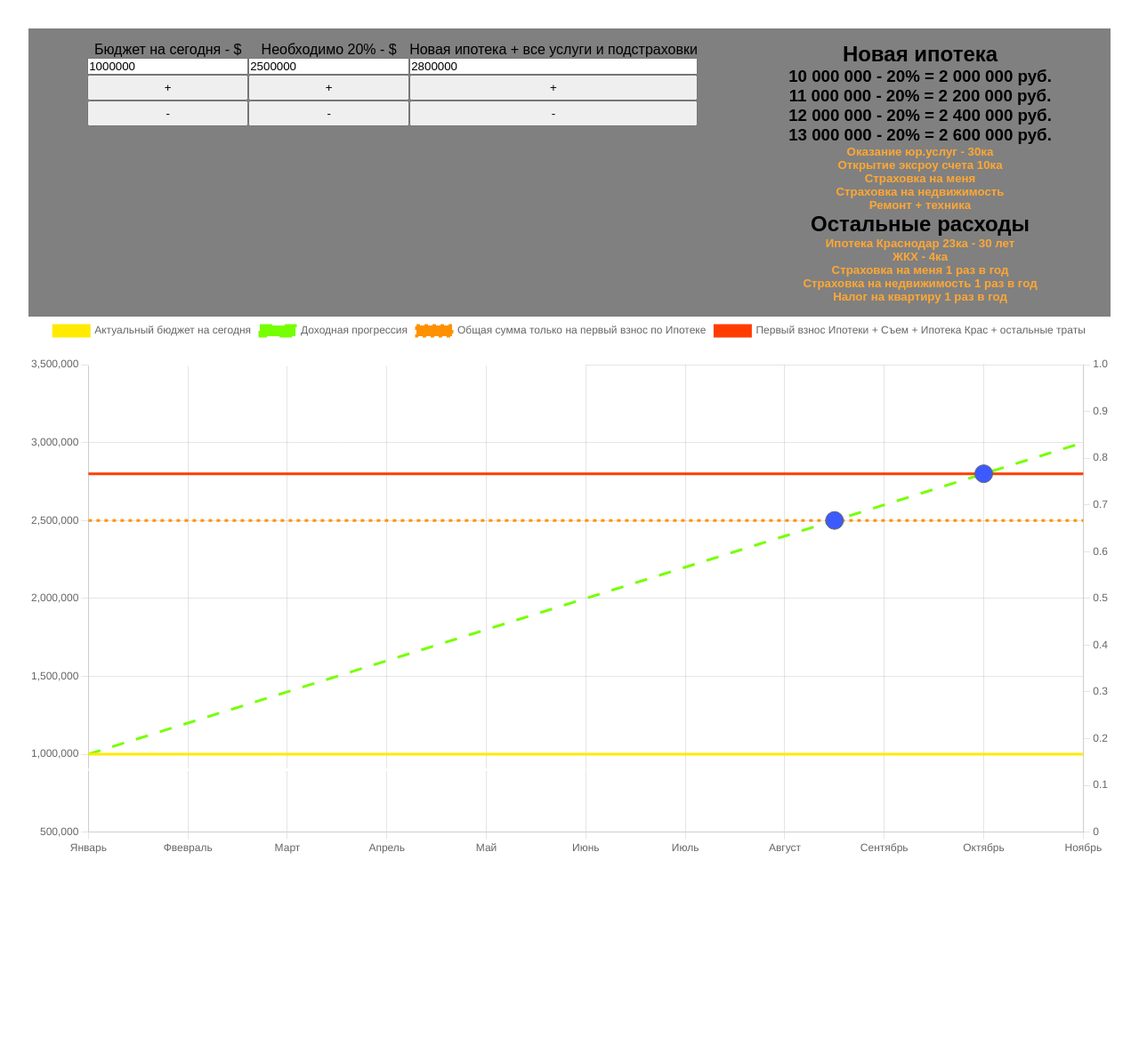
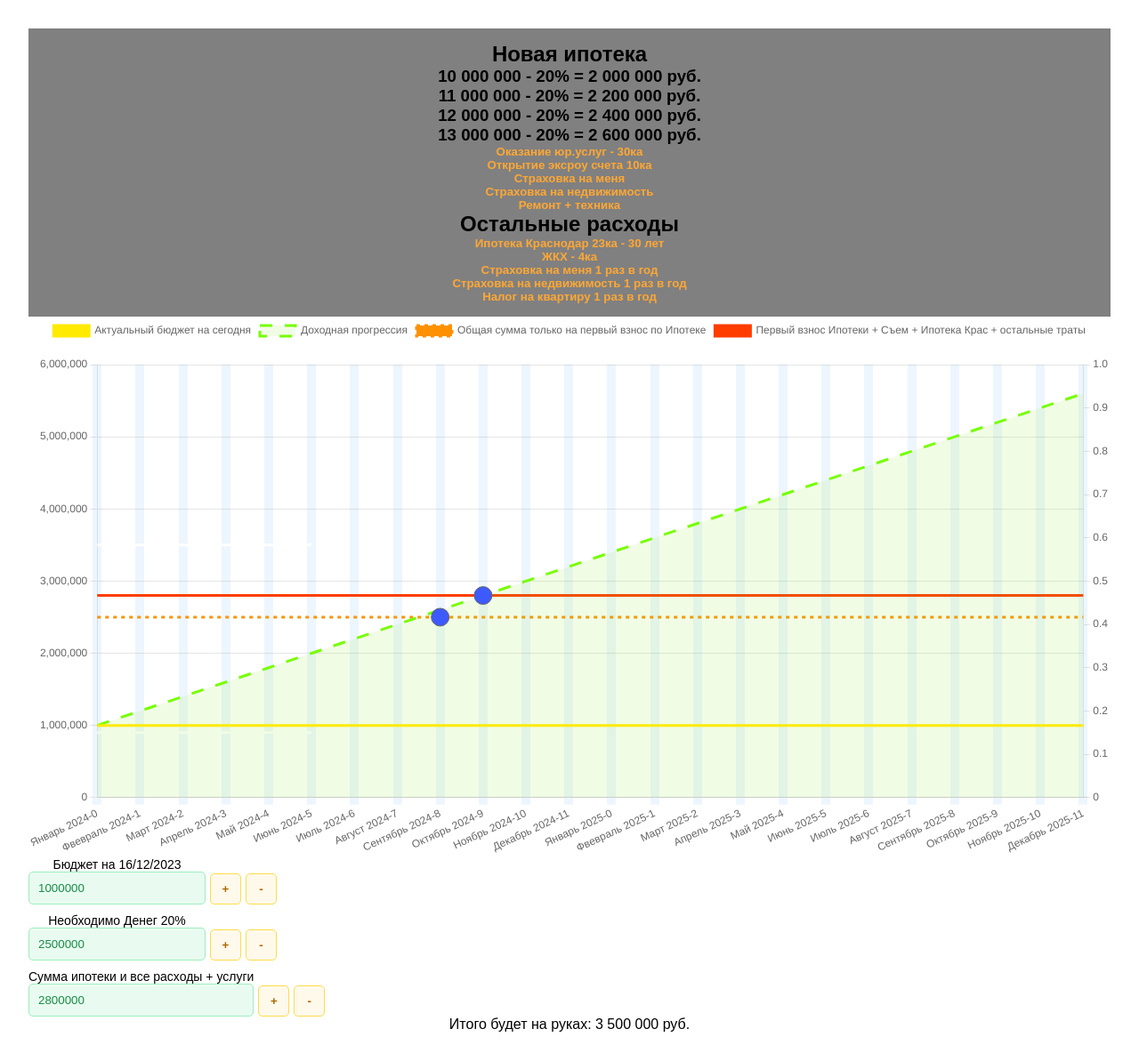
Before and after one commit to cossack-don/chart, a React (Vite) app: page / in a window 1280 px wide. Shown: the whole page at 89% size. Before the commit the page ends 996 px from the top, so only its background shows below. Built offline with nearby package versions, Linux system fonts and the light colour scheme; a web font is replaced by a local one.

Commit message:
feat: new version

```diff
--- a/src/App.tsx
+++ b/src/App.tsx
@@ -13,6 +13,7 @@ import {
     Title,
     Tooltip,
     Legend,
+    Filler,
 
 } from 'chart.js';
 import { Line } from 'react-chartjs-2';
@@ -25,14 +26,15 @@ ChartJS.register(annotationPlugin,
     LineElement,
     Title,
     Tooltip,
-    Legend
+    Legend,Filler
 );
 
 
 
 
 function App() {
-    const labels = [ 'Январь','Фвевраль', 'Март', 'Апрель', 'Май', 'Июнь', 'Июль','Август','Сентябрь','Октябрь','Ноябрь'];
+    const labels = [ 'Январь 2024-0','Фвевраль 2024-1', 'Март 2024-2', 'Апрель 2024-3', 'Май 2024-4', 'Июнь 2024-5', 'Июль 2024-6','Август 2024-7','Сентябрь 2024-8','Октябрь 2024-9','Ноябрь 2024-10','Декабрь 2024-11',
+        'Январь 2025-0','Фвевраль 2025-1', 'Март 2025-2', 'Апрель 2025-3', 'Май 2025-4', 'Июнь 2025-5', 'Июль 2025-6','Август 2025-7','Сентябрь 2025-8','Октябрь 2025-9','Ноябрь 2025-10','Декабрь 2025-11'];
 
 
     const [criticalFinance,setCriticalFinance] = useState(2800000) as any //critical zone
@@ -44,40 +46,40 @@ function App() {
 
 
 let f = 200000
-    for(let i= 0; 11 >i; i++){
+    for(let i= 0; 24 >i; i++){
         featureFinance[i] = Number(currentFinance) + (f * i)
     }
 
-
-useEffect(()=>{
-
-    featureFinance.find((el:any,index:any)=>{
-        if(minimalFinanceIpoteka === 1000000 ) {
-            setW(0)
-
-        }
-        if(el <= minimalFinanceIpoteka) {
-
-            if( minimalFinanceIpoteka === 2000000 || minimalFinanceIpoteka === 3000000) {
-                setW(index)
-            }
-            if(minimalFinanceIpoteka === 2500000 || minimalFinanceIpoteka === 1500000 ||minimalFinanceIpoteka === 3500000) {
-                setW(index + 0.5)
-            }
-
-        }
-
-
-    })
-    if(currentFinance === 1500000) {
-        setW(5)
-    }
-    if(minimalFinanceIpoteka === 2000000) {
-        setW(2.5)
-    }
-},[
-    minimalFinanceIpoteka,featureFinance,currentFinance
-])
+//
+// useEffect(()=>{
+//
+//     featureFinance.find((el:any,index:any)=>{
+//         if(minimalFinanceIpoteka === 1000000 ) {
+//             setW(0)
+//
+//         }
+//         if(el <= minimalFinanceIpoteka) {
+//
+//             if( minimalFinanceIpoteka === 2000000 || minimalFinanceIpoteka === 3000000) {
+//                 setW(index)
+//             }
+//             if(minimalFinanceIpoteka === 2500000 || minimalFinanceIpoteka === 1500000 ||minimalFinanceIpoteka === 3500000) {
+//                 setW(index + 0.5)
+//             }
+//
+//         }
+//
+//
+//     })
+//     if(currentFinance === 1500000) {
+//         setW(5)
+//     }
+//     if(minimalFinanceIpoteka === 2000000) {
+//         setW(2.5)
+//     }
+// },[
+//     minimalFinanceIpoteka,featureFinance,currentFinance
+// ])
 
 
      const data = {
@@ -85,7 +87,7 @@ useEffect(()=>{
         datasets: [
             {
                 label: 'Актуальный бюджет на сегодня',
-                data:[currentFinance,currentFinance,currentFinance,currentFinance,currentFinance,currentFinance,currentFinance,currentFinance,currentFinance,currentFinance,currentFinance,currentFinance],
+                data:[currentFinance,currentFinance,currentFinance,currentFinance,currentFinance,currentFinance,currentFinance,currentFinance,currentFinance,currentFinance,currentFinance,currentFinance,currentFinance,currentFinance,currentFinance,currentFinance,currentFinance,currentFinance,currentFinance,currentFinance,currentFinance,currentFinance,currentFinance,currentFinance,currentFinance],
 
                 borderColor: '#ffea00',
                 backgroundColor: '#ffea00',
@@ -96,13 +98,15 @@ useEffect(()=>{
                 label: 'Доходная прогрессия',
                 data:featureFinance,
                 borderColor: '#76ff03',
-                backgroundColor: '#76ff03',
+                // backgroundColor: '#76ff03',
+                backgroundColor: 'rgba(118, 225, 3, 0.1)',
                 yAxisID: 'y',
+                fill: true,
                 borderDash:[14,14]
             },
             {
                 label: 'Общая сумма только на первый взнос по Ипотеке',
-                data:[minimalFinanceIpoteka,minimalFinanceIpoteka,minimalFinanceIpoteka,minimalFinanceIpoteka,minimalFinanceIpoteka,minimalFinanceIpoteka,minimalFinanceIpoteka,minimalFinanceIpoteka,minimalFinanceIpoteka,minimalFinanceIpoteka,minimalFinanceIpoteka,minimalFinanceIpoteka],
+                data:[minimalFinanceIpoteka,minimalFinanceIpoteka,minimalFinanceIpoteka,minimalFinanceIpoteka,minimalFinanceIpoteka,minimalFinanceIpoteka,minimalFinanceIpoteka,minimalFinanceIpoteka,minimalFinanceIpoteka,minimalFinanceIpoteka,minimalFinanceIpoteka,minimalFinanceIpoteka,minimalFinanceIpoteka,minimalFinanceIpoteka,minimalFinanceIpoteka,minimalFinanceIpoteka,minimalFinanceIpoteka,minimalFinanceIpoteka,minimalFinanceIpoteka,minimalFinanceIpoteka,minimalFinanceIpoteka,minimalFinanceIpoteka,minimalFinanceIpoteka,minimalFinanceIpoteka],
                 borderColor: '#ff9100',
                 backgroundColor: '#ff9100',
                 yAxisID: 'y',
@@ -110,7 +114,7 @@ useEffect(()=>{
             },
             {
                 label: 'Первый взнос Ипотеки + Съем + Ипотека Крас + остальные траты',
-                data:[criticalFinance,criticalFinance,criticalFinance,criticalFinance,criticalFinance,criticalFinance,criticalFinance,criticalFinance,criticalFinance,criticalFinance,criticalFinance,criticalFinance],
+                data:[criticalFinance,criticalFinance,criticalFinance,criticalFinance,criticalFinance,criticalFinance,criticalFinance,criticalFinance,criticalFinance,criticalFinance,criticalFinance,criticalFinance,criticalFinance,criticalFinance,criticalFinance,criticalFinance,criticalFinance,criticalFinance,criticalFinance,criticalFinance,criticalFinance,criticalFinance,criticalFinance,criticalFinance,criticalFinance],
                 borderColor: '#ff3d00',
                 backgroundColor: '#ff3d00',
                 yAxisID: 'y',
@@ -158,14 +162,26 @@ useEffect(()=>{
                 annotations: {
                     point1: {
                         type: 'point',
-                        xValue: w,
+                        xValue: ()=>{
+                            for(let i=0;featureFinance.length > i; i++ ) {
+                                if(featureFinance[i] >= minimalFinanceIpoteka) {
+                                    return i
+                                }
+                            }
+                        },
                         yValue: minimalFinanceIpoteka,
                         backgroundColor: '#3d5afe'
                     },
                     point2: {
                         type: 'point',
-                        xValue: 9,
-                        yValue: 2800000,
+                        xValue: ()=>{
+                            for(let i=0;featureFinance.length > i; i++ ) {
+                                if(featureFinance[i] >= criticalFinance) {
+                                    return i
+                                }
+                            }
+                        },
+                        yValue: criticalFinance,
                         backgroundColor: '#3d5afe'
                     }
                 }
@@ -175,11 +191,18 @@ useEffect(()=>{
 
         },
         scales: {
-
+x:{
+    grid:{
+        color:'rgba(194,224,255,0.3)',
+        lineWidth:'10',
+        // border:'none'
+    }
+},
             y: {
                 type: 'linear' as const,
                 display: true,
                 position: 'left' as const,
+
             },
             y1: {
                 type: 'linear' as const,
@@ -191,35 +214,16 @@ useEffect(()=>{
             },
         },
     } as any
+
+    const current = new Date();
+    const date = `${current.getDate()}/${current.getMonth()+1}/${current.getFullYear()}`;
+
+
   return (
     <>
 
         <div style={{padding:'15px',background:'gray', display:'flex',justifyContent: 'space-around'}}>
-            <section style={{'display': 'flex'}}>
 
-                <div style={{flexDirection: 'column', display: 'flex'}}>
-                    <p>Бюджет на сегодня - $</p>
-                    <input type="number"   value={currentFinance} onInput={(event:any)=> setCurrentFinance(Number(event.target.value))}/>
-                    <button style={{padding:'5px'}} onClick={()=>setCurrentFinance((value:any)=> Number(value)+500000)}>+</button>
-                    <button style={{padding:'5px'}} onClick={()=>setCurrentFinance((value:any)=> Number(value)-500000)}>-</button>
-                </div>
-
-                <div style={{flexDirection: 'column', display: 'flex'}}>
-                    <p>Необходимо 20% - $</p>
-                    <input type="number"  step='500000' value={minimalFinanceIpoteka} onInput={(event:any)=> setMinimalFinanceIpoteka(Number(event.target.value))}/>
-                    <button style={{padding:'5px'}} onClick={()=>setMinimalFinanceIpoteka((value:any)=> Number(value)+500000)}>+</button>
-                    <button style={{padding:'5px'}} onClick={()=>setMinimalFinanceIpoteka((value:any)=> Number(value)-500000)}>-</button>
-                </div>
-
-                <div style={{flexDirection: 'column', display: 'flex'}}>
-                    <p>Новая ипотека + все услуги и подстраховки</p>
-                    <input type="number"  step='500000' value={criticalFinance} onInput={(event:any)=> setCriticalFinance(Number(event.target.value))}/>
-                    <button style={{padding:'5px'}} onClick={()=>setCriticalFinance((value:any)=> Number(value)+500000)}>+</button>
-                    <button style={{padding:'5px'}} onClick={()=>setCriticalFinance((value:any)=> Number(value)-500000)}>-</button>
-                </div>
-
-
-            </section>
 
             <div>
                 <h2>Новая ипотека</h2>
@@ -244,18 +248,53 @@ useEffect(()=>{
         </div>
 
 
+          <Line style={{'width': '2200px'}} options={options} data={data} />
+        <section >
 
-<div>
+            <div style={{display:'flex', marginBottom:'10px'}}>
+               <div style={{display:'flex',  flexDirection: 'column', marginRight:'5px'}}>
+                   <label style={{fontSize:'14px'}}>Бюджет на {date}</label>
+                   <input className='input' type="number"   value={currentFinance} onInput={(event:any)=> setCurrentFinance(Number(event.target.value))}/>
+               </div>
+
+                <div style={{marginTop:'auto'}}>
+                    <button style={{marginRight:'5px'}} className="button" onClick={()=>setCurrentFinance((value:any)=> Number(value)+500000)}>+</button>
+                    <button className="button" onClick={()=>setCurrentFinance((value:any)=> Number(value)-500000)}>-</button>
+                </div>
+            </div>
+
+            <div style={{display:'flex', marginBottom:'10px'}}>
+                <div style={{display:'flex',  flexDirection: 'column', marginRight:'5px'}}>
+                    <label style={{fontSize:'14px'}}>Необходимо Денег 20%</label>
+                    <input className='input' type="number"   value={minimalFinanceIpoteka} onInput={(event:any)=> setMinimalFinanceIpoteka(Number(event.target.value))}/>
+                </div>
+
+                <div style={{display:'flex',marginTop:'auto'}}>
+                    <button style={{marginRight:'5px'}} className="button" onClick={()=>setMinimalFinanceIpoteka((value:any)=> Number(value)+500000)}>+</button>
+                    <button className="button" onClick={()=>setMinimalFinanceIpoteka((value:any)=> Number(value)-500000)}>-</button>
+                </div>
+            </div>
+
+            <div style={{display:'flex'}}>
+                <div style={{display:'flex',  flexDirection: 'column', marginRight:'5px'}}>
+                    <label style={{fontSize:'14px'}}>Сумма ипотеки и все расходы + услуги</label>
+                    <input className='input' type="number"   value={criticalFinance} onInput={(event:any)=> setCriticalFinance(Number(event.target.value))}/>
+                </div>
 
 
+                <div style={{marginTop:'auto'}}>
+                    <button style={{marginRight:'5px'}} className="button" onClick={()=>setCriticalFinance((value:any)=> Number(value)+500000)}>+</button>
+                    <button className="button" onClick={()=>setCriticalFinance((value:any)=> Number(value)-500000)}>-</button>
+                </div>
+
+                {/*<input type="number"  step='500000' value={criticalFinance} onInput={(event:any)=> setCriticalFinance(Number(event.target.value))}/>*/}
+                {/*<button style={{marginRight:'5px'}} className="button" onClick={()=>setCriticalFinance((value:any)=> Number(value)+500000)}>+</button>*/}
+                {/*<button className="button" onClick={()=>setCriticalFinance((value:any)=> Number(value)-500000)}>-</button>*/}
+            </div>
 
 
-
-</div>
-
-
-          <Line style={{'width': '2200px'}} options={options} data={data} />
-
+            <p>Итого будет на руках: {(Number(currentFinance) + Number(minimalFinanceIpoteka)).toLocaleString('ru')} руб.</p>
+        </section>
 
     </>
   )
--- a/src/index.css
+++ b/src/index.css
@@ -13,3 +13,32 @@ body{
 h5 {
   color: #ffa733;
 }
+
+.button {
+  width: 35px;
+  height: 35px;
+  border: solid 1px #FFDC48;
+  border-radius: 5px;
+  color: #AB6800;
+  font-weight: bold;
+  background: #FFF9EB;
+}
+
+.button:hover {
+  cursor: pointer;
+}
+
+input::-webkit-outer-spin-button,
+input::-webkit-inner-spin-button {
+  /* display: none; <- Crashes Chrome on hover */
+  -webkit-appearance: none;
+  margin: 0; /* <-- Apparently some margin are still there even though it's hidden */
+}
+
+.input {
+  color:#178D46;
+  background: #E9FBF0;
+  border:solid 1px #9AEFBC;
+  padding: 10px 10px;
+  border-radius: 5px;
+}
```
